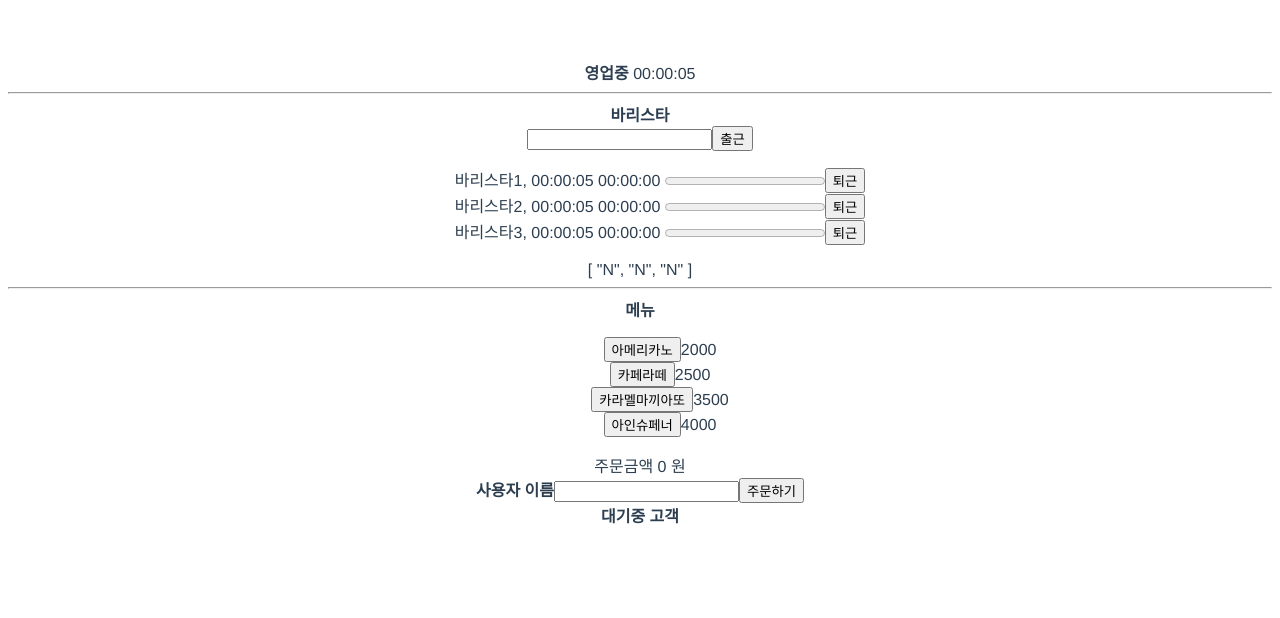
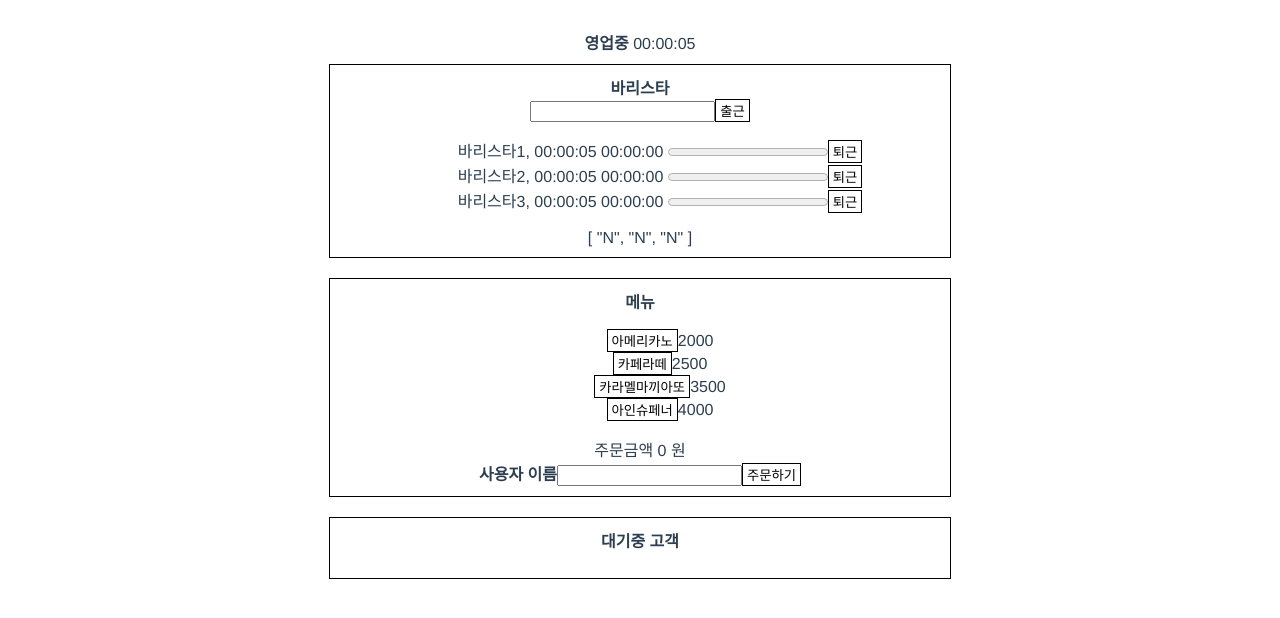
Before and after one commit to LimChaeHwi/devil-coffee, a Vue app: page / in a window 1280 px wide. Shown: the top 618 px of the page. Built offline with nearby package versions, Linux system fonts and the light colour scheme.

Commit message:
디자인 변경, 바리스타 제조중 퇴근 불가

```diff
--- a/src/App.vue
+++ b/src/App.vue
@@ -1,8 +1,8 @@
 <template>
-  <div><strong>영업중</strong> {{ $msToHMS(time * 1000) }}</div>
-  <hr>
+  <div>
+    <strong>영업중</strong> {{ $msToHMS(time * 1000) }}
+  </div>
   <Barista :order-list="orderList"/>
-  <hr>
   <Kiosk :order-list="orderList"/>
   <Customer ref="customer" :order-list="orderList"/>
 </template>
@@ -41,6 +41,23 @@ export default {
   -moz-osx-font-smoothing: grayscale;
   text-align: center;
   color: #2c3e50;
-  margin-top: 60px;
+  margin-top: 30px;
+  display: flex;
+  flex-direction: column;
+  align-items: center;
+}
+.border {
+  border: 1px solid black;
+  width: 600px;
+  margin: 10px;
+  padding: 10px;
+}
+button {
+  background-color : white;
+  border: 1px solid;
+  padding-top: 1px;
+  padding-bottom: 1px;
+  padding-left: 4px;
+  padding-right: 4px;
 }
 </style>
--- a/src/components/Barista.vue
+++ b/src/components/Barista.vue
@@ -1,5 +1,5 @@
 <template>
-  <div>
+  <div class="border">
     <strong>바리스타</strong>
     <div>
       <input type="text" v-model="newBaristas.name" />
@@ -83,6 +83,10 @@ export default {
         alert('최소 1명은 남아있어야 합니다.')
         return
       }
+      if (this.baristas[index].isWorking()) {
+        alert('작업중에는 퇴근할 수 없습니다.')
+        return
+      }
       this.baristas.splice(index, 1)
     },
     getSequenceId: function() {
--- a/src/components/Customer.vue
+++ b/src/components/Customer.vue
@@ -1,5 +1,5 @@
 <template>
-  <div>
+  <div class="border">
       <strong>대기중 고객</strong>
       <ul>
           <li v-for="(item, index) in customers" :key="index">
--- a/src/components/Kiosk.vue
+++ b/src/components/Kiosk.vue
@@ -1,5 +1,5 @@
 <template>
-  <div>
+  <div class="border">
       <strong>메뉴</strong>
       <ul>
           <li v-for="(item, index) in menu" :key="index">
--- a/src/domains/barista.js
+++ b/src/domains/barista.js
@@ -42,4 +42,7 @@ export default class Barista {
         this.working = 'N'
         orderCoffee.finish()
     }
+    isWorking() {
+        return this.working == 'Y' ? true : false
+    }
 }
```
